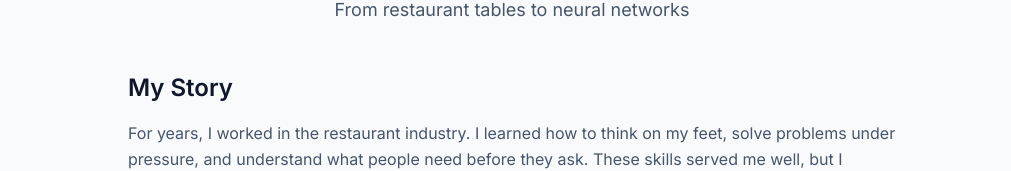
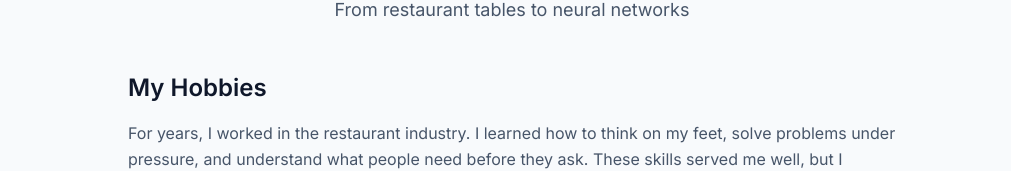
Before and after one commit to Joshjessee/ai-journey-blog, a Next.js app: page /side-quests in a window 1280 px wide. Shown: the part 325-496 px from the top of the page, without its empty margins (128-1139 px from the left). Built offline with nearby package versions, Linux system fonts and the light colour scheme.

Commit message:
Change section title from 'My Story' to 'My Hobbies'

```diff
--- a/app/side-quests/page.tsx
+++ b/app/side-quests/page.tsx
@@ -34,7 +34,7 @@ export default function SideQuestsPage() {
         <div className="prose-custom space-y-6">
           <section>
             <h2 className="text-2xl font-semibold text-slate-900 dark:text-white mb-4">
-              My Story
+              My Hobbies
             </h2>
             <p className="text-slate-600 dark:text-slate-400 leading-relaxed">
               For years, I worked in the restaurant industry. I learned how to
```
